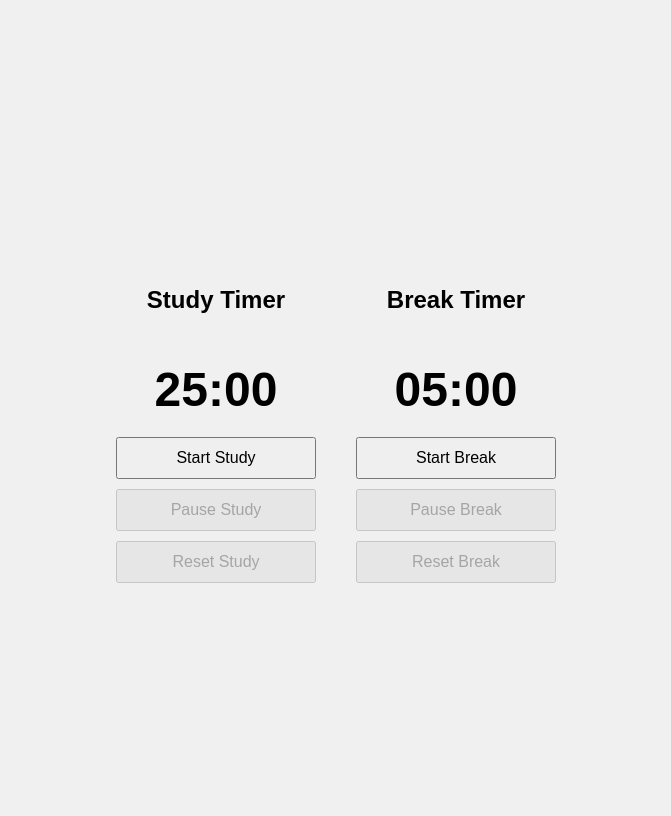
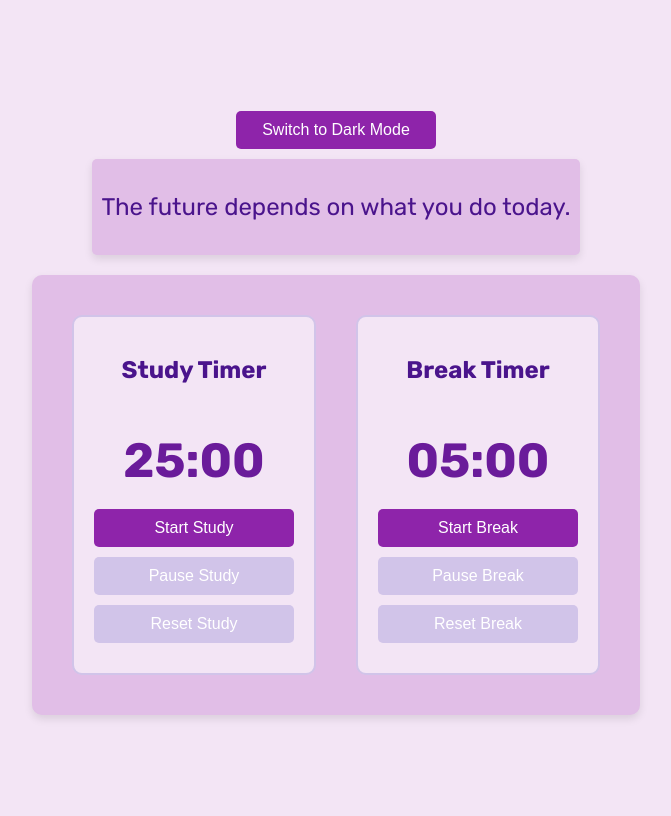
Before and after one commit to danielhizar/copilot_study_timer_pomodoro, a Flask app: page / in a window 1280 px wide. Shown: the whole page, without its empty margins (304-975 px from the left). Run offline with Flask 3, Linux system fonts and the light colour scheme.

Commit message:
some aesthetic hanges and dark mode

```diff
--- a/static/script.js
+++ b/static/script.js
@@ -22,7 +22,11 @@ function displayRandomQuote() {
     document.getElementById('quote').textContent = quotes[randomIndex];
 }
 
-setInterval(displayRandomQuote, 10000); // Display a new quote every 10 seconds
+// Display an initial quote when the page loads
+displayRandomQuote();
+
+// Display a new quote every 10 seconds
+setInterval(displayRandomQuote, 10000);
 
 function startStudyTimer() {
     if (!isStudyRunning) {
@@ -113,3 +117,14 @@ function formatTime(seconds) {
     const secs = seconds % 60;
     return `${minutes.toString().padStart(2, '0')}:${secs.toString().padStart(2, '0')}`;
 }
+
+function toggleMode() {
+    const body = document.body;
+    const modeToggle = document.getElementById('modeToggle');
+    body.classList.toggle('dark-mode');
+    if (body.classList.contains('dark-mode')) {
+        modeToggle.textContent = "Switch to Light Mode";
+    } else {
+        modeToggle.textContent = "Switch to Dark Mode";
+    }
+}
--- a/static/style.css
+++ b/static/style.css
@@ -4,24 +4,52 @@ body {
     justify-content: center;
     align-items: center;
     height: 100vh;
-    background-color: #f0f0f0;
-    font-family: Arial, sans-serif;
+    background-color: #f3e5f5; /* Light purple background */
+    font-family: 'Rubik', sans-serif; /* Use Rubik font */
+    color: #4a148c; /* Dark purple text color */
+}
+
+body.dark-mode {
+    background-color: #121212; /* Dark background */
+    color: #e1bee7; /* Light purple text color */
 }
 
 .container {
     display: flex;
     justify-content: center;
     align-items: center;
+    background-color: #e1bee7; /* Light purple container background */
+    padding: 20px;
+    border-radius: 10px;
+    box-shadow: 0 4px 8px rgba(0, 0, 0, 0.1);
+}
+
+body.dark-mode .container {
+    background-color: #333; /* Dark container background */
 }
 
 .timer {
     text-align: center;
     margin: 20px; /* Add horizontal margin between timers */
+    padding: 20px;
+    background-color: #f3e5f5; /* Light purple background for each timer */
+    border: 2px solid #d1c4e9; /* Light purple border */
+    border-radius: 10px;
+}
+
+body.dark-mode .timer {
+    background-color: #444; /* Dark background for each timer */
+    border: 2px solid #555; /* Dark border */
 }
 
 #studyTime, #breakTime {
     font-size: 48px;
     margin-bottom: 20px;
+    color: #6a1b9a; /* Medium purple text color */
+}
+
+body.dark-mode #studyTime, body.dark-mode #breakTime {
+    color: #bb86fc; /* Light purple text color */
 }
 
 button {
@@ -30,11 +58,49 @@ button {
     padding: 10px 20px;
     font-size: 16px;
     width: 200px; /* Fixed width for the buttons */
+    background-color: #8e24aa; /* Purple button background */
+    color: white;
+    border: none;
+    border-radius: 5px;
+    cursor: pointer;
+    transition: background-color 0.3s;
+}
+
+button:hover {
+    background-color: #7b1fa2; /* Darker purple on hover */
+}
+
+button:disabled {
+    background-color: #d1c4e9; /* Light purple for disabled buttons */
+    cursor: not-allowed;
+}
+
+body.dark-mode button {
+    background-color: #bb86fc; /* Light purple button background */
+    color: black;
+}
+
+body.dark-mode button:hover {
+    background-color: #9c27b0; /* Darker purple on hover */
+}
+
+body.dark-mode button:disabled {
+    background-color: #555; /* Dark background for disabled buttons */
+    color: #888;
 }
 
 .quote-container {
-    margin-top: 20px;
+    margin-bottom: 20px; /* Space between quote container and timer container */
     font-size: 24px;
     text-align: center;
-    color: #333;
+    color: #4a148c; /* Dark purple text color */
+    background-color: #e1bee7; /* Light purple background */
+    padding: 10px;
+    border-radius: 5px;
+    box-shadow: 0 4px 8px rgba(0, 0, 0, 0.1);
 }
+
+body.dark-mode .quote-container {
+    background-color: #333; /* Dark background */
+    color: #e1bee7; /* Light purple text color */
+}
--- a/templates/index.html
+++ b/templates/index.html
@@ -4,9 +4,11 @@
     <meta charset="UTF-8">
     <meta name="viewport" content="width=device-width, initial-scale=1.0">
     <title>Pomodoro Timer</title>
+    <link rel="stylesheet" href="https://fonts.googleapis.com/css2?family=Rubik:wght@400;500;700&display=swap">
     <link rel="stylesheet" href="{{ url_for('static', filename='style.css') }}">
 </head>
 <body>
+    <button id="modeToggle" onclick="toggleMode()">Switch to Dark Mode</button>
     <div class="quote-container">
         <p id="quote"></p>
     </div>
@@ -26,7 +28,6 @@
             <button id="resetBreakButton" onclick="resetBreakTimer()" disabled>Reset Break</button>
         </div>
     </div>
-
     <audio id="studyEndSound" src="{{ url_for('static', filename='study_end.wav') }}"></audio>
     <audio id="breakEndSound" src="{{ url_for('static', filename='break_end.wav') }}"></audio>
     <audio id="startSound" src="{{ url_for('static', filename='start_sound.wav') }}"></audio>
```
